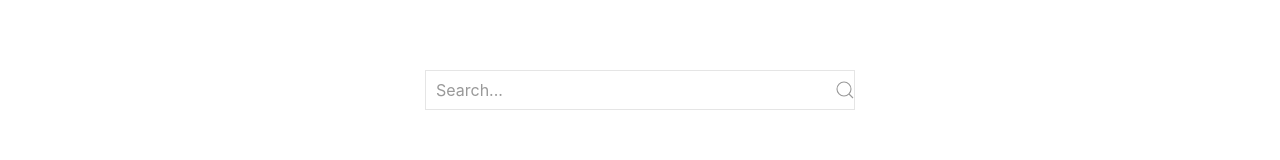
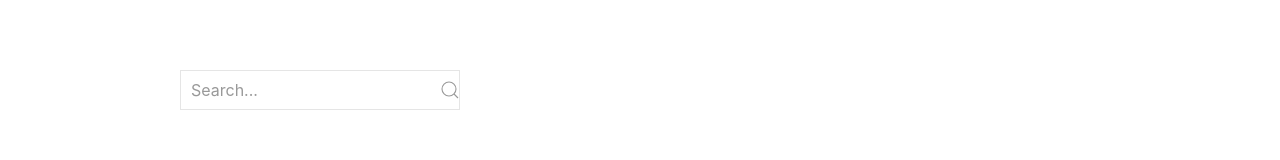
Before and after one commit to KenyanBurnham/VirtualGameNight, a plain HTML site: page grapefruit.html in a window 1280 px wide. Shown: the top 160 px of the page. Drawn offline with nearby package versions, Linux system fonts and the light colour scheme.

Commit message:
Adding changes for the wix-site

```diff
--- a/grapefruit.html
+++ b/grapefruit.html
@@ -27,13 +27,13 @@
 
 
 
-  <div class="uk-flex uk-flex-wrap uk-child-width-1-1 uk-child-width-1-1@l">
+  <div class="uk-flex uk-flex-wrap uk-child-width-1-1 uk-child-width-1-2@l">
 
     <div class="uk-padding-large">
       <div uk-filter="target: .filter2" class="uk-width-1-1 filter-main2">
         <div class="uk-flex uk-flex-middle uk-flex-column uk-width-1-1 uk-margin-small-bottom filter-options-container2">
           <div class="uk-flex uk-flex-right uk-flex-last uk-flex-1 uk-margin-small filter-search-container2">
-            <form onsubmit="return false;" class="uk-subnav uk-subnav-pill uk-search uk-search-default uk-width-large">
+            <form onsubmit="return false;" class="uk-subnav uk-subnav-pill uk-search uk-search-default uk-width-medium">
               <span class="uk-search-icon-flip" uk-search-icon></span>
               <input onkeyup="filterSearch();" uk-filter-control="group: name" class="uk-search-input" type="search" placeholder="Search...">
             </form>
```
